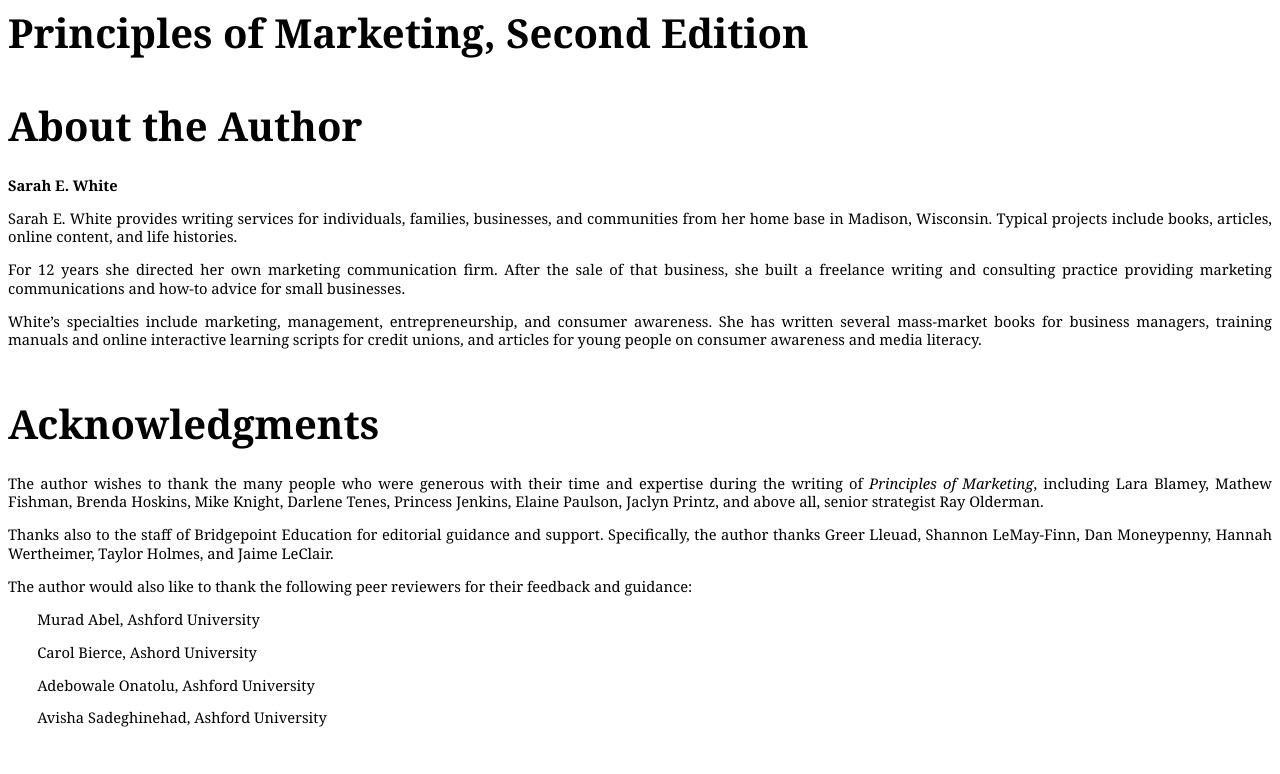
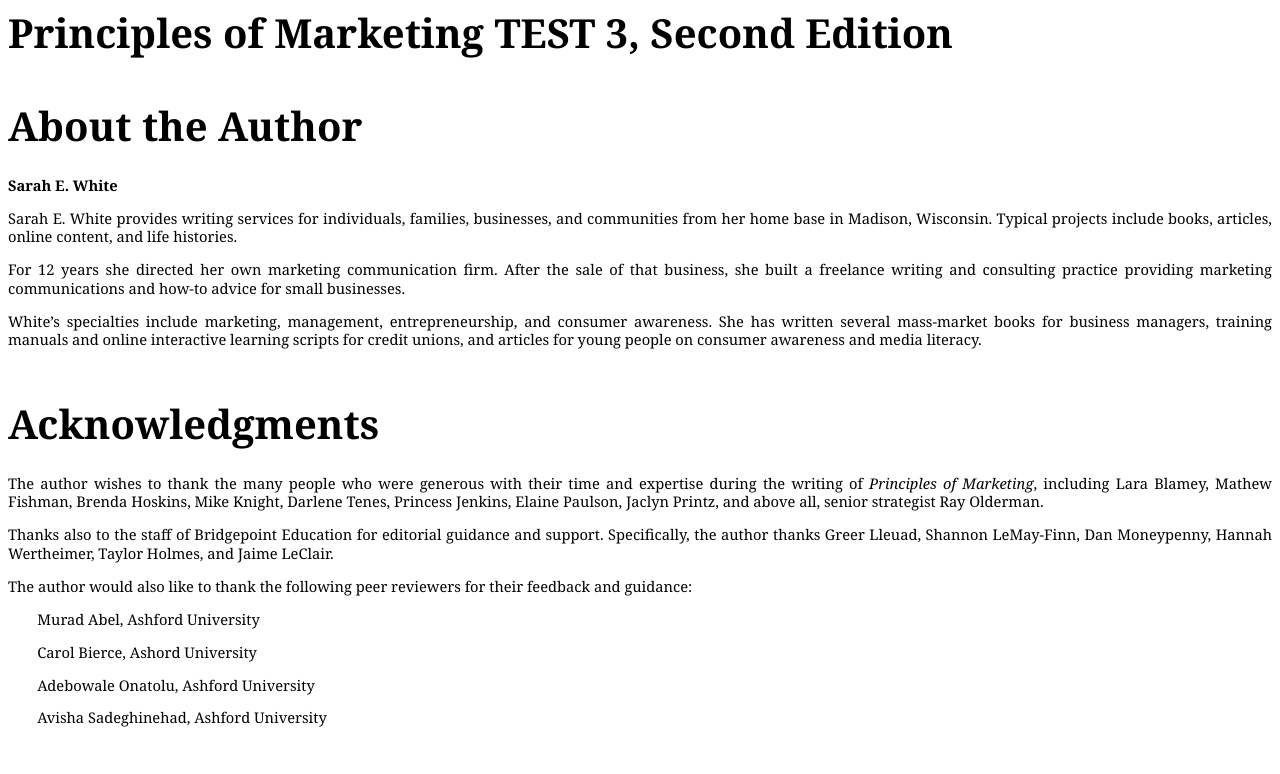
Before and after one commit to dpm-bpiedu/BUS330, a plain HTML site: page OEBPS/index.html in a window 1280 px wide. Shown: the top 774 px of the page. Drawn offline with Linux system fonts and the light colour scheme.

Commit message:
add test

```diff
--- a/OEBPS/index.html
+++ b/OEBPS/index.html
@@ -20,7 +20,7 @@
 -->
 <section id="pdfFM">
 
-<h1 class="tablecontent" id="titlepage" data-toc="fm-h1">Principles of Marketing, Second Edition</h1>
+<h1 class="tablecontent" id="titlepage" data-toc="fm-h1">Principles of Marketing TEST 3, Second Edition</h1>
 
   <div id="printTOC" data-output="epub"></div>
 
```
